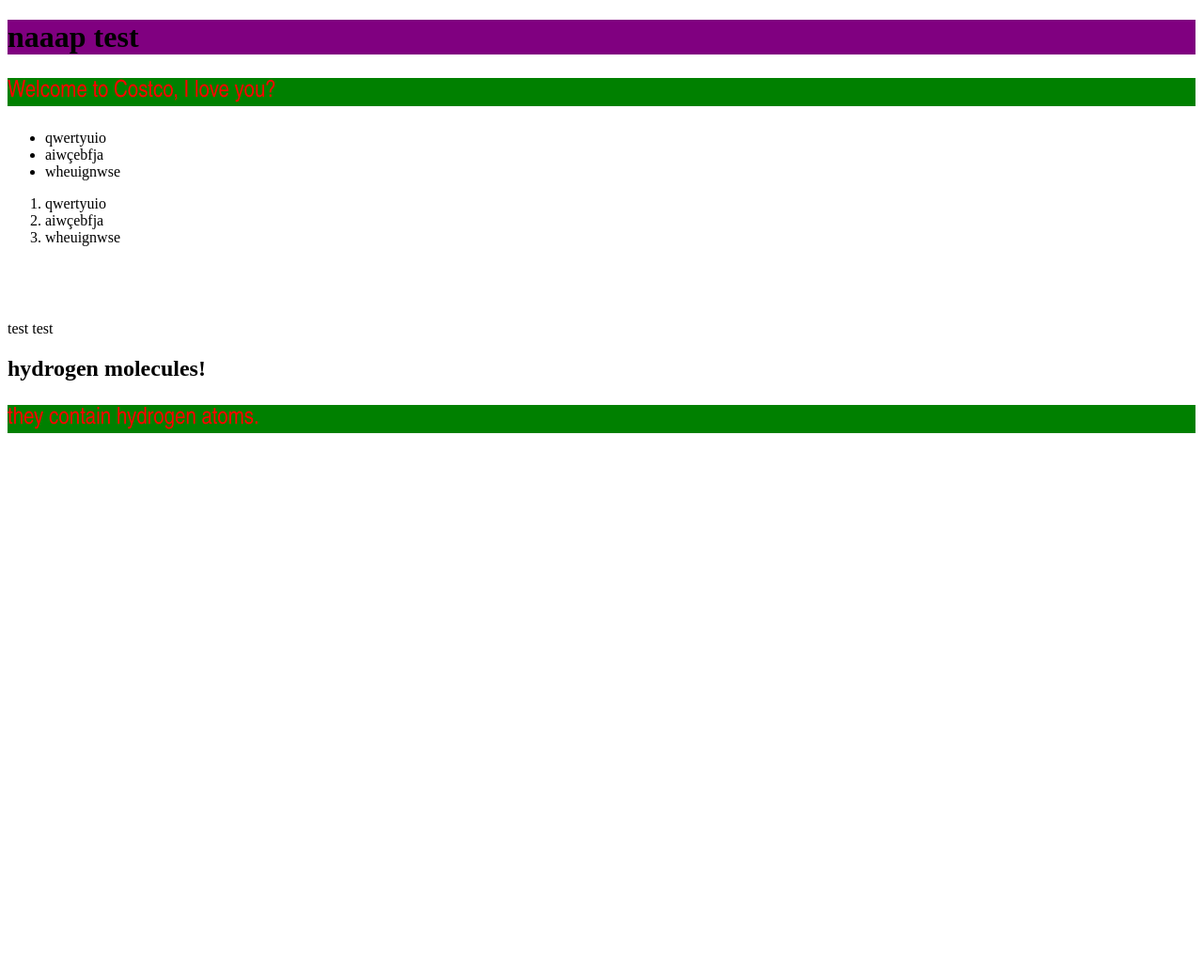
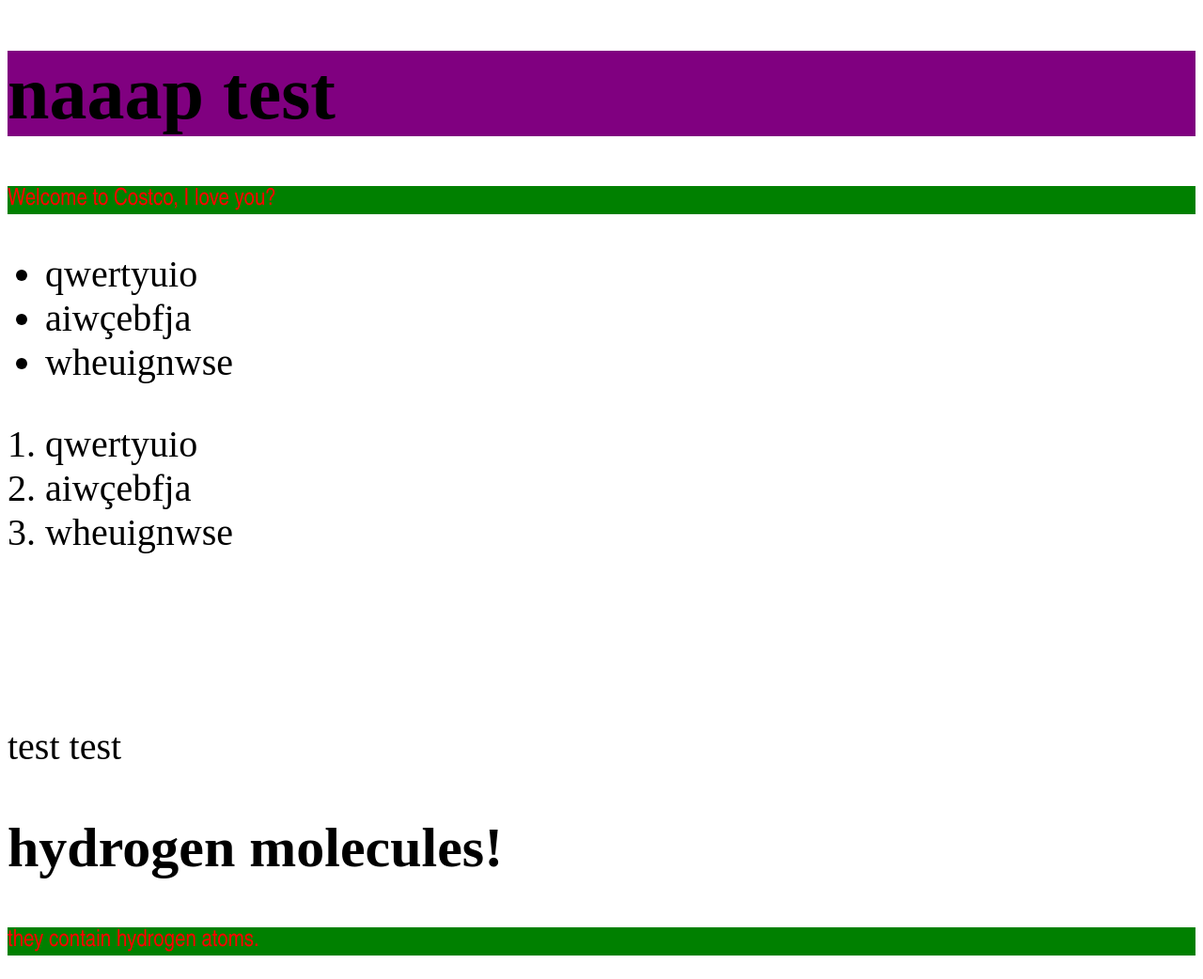
Before and after one commit to naaap/naaap.github.io, a Jekyll site: the page about/index.html, which Jekyll copies as it is, in a window 1280 px wide. Shown: the whole page at 94% size. Built offline with Jekyll 4.4.1, drawn with Linux system fonts in a browser that asks for light colours; before the commit the page ends 900 px from its top, so only the background shows below that.

Commit message:
Update index.html

```diff
--- a/about/index.html
+++ b/about/index.html
@@ -4,7 +4,7 @@
 	<head>
 		<style>
 			body {
-				font-family: "Times New Roman", Georgia, Serif;
+				font-size: 40px;
 			}
 			h1 {
 				background-color: purple;
```
